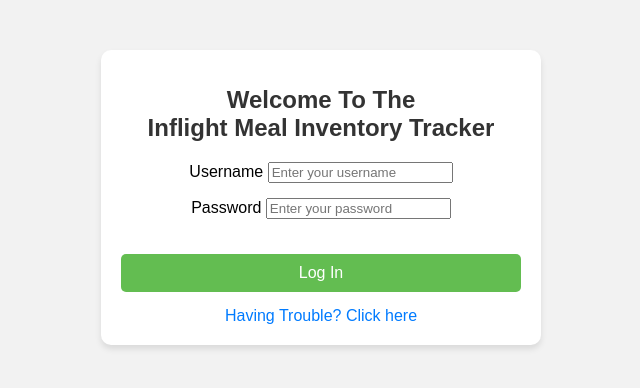
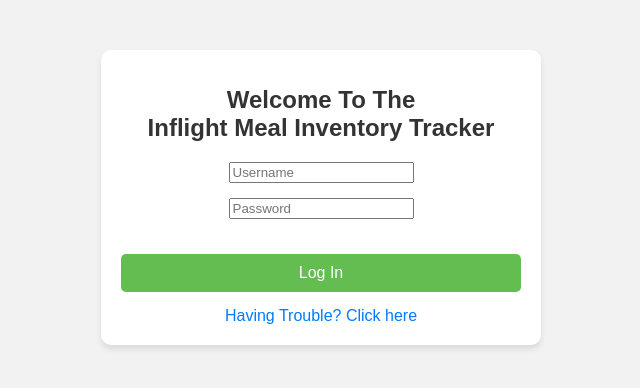
Before and after one commit to EllieMartin12/SE-Sum-1, a plain HTML site: page index.html in a window 1280 px wide. Shown: the whole page, without its empty margins (319-959 px from the left). Drawn offline with Linux system fonts and the light colour scheme.

Commit message:
Update index.html

```diff
--- a/index.html
+++ b/index.html
@@ -13,15 +13,11 @@
     </div>
     <form id="loginForm" class="login-form">
       <div class="input-container">
-        <label for="username">Username</label>
-        <input type="text" id="username" name="username" placeholder="Enter your username" required />
-        <span id="username-error" class="error-message">Invalid Input</span>
+        <input type="text" id="username" name="username" placeholder="Username" required />
       </div>
 
       <div class="input-container">
-        <label for="password">Password</label>
-        <input type="password" id="password" name="password" placeholder="Enter your password" required />
-        <span id="password-error" class="error-message">Invalid Input</span>
+        <input type="password" id="password" name="password" placeholder="Password" required />
       </div>
 
       <button type="submit" class="login-button">Log In</button>
```
